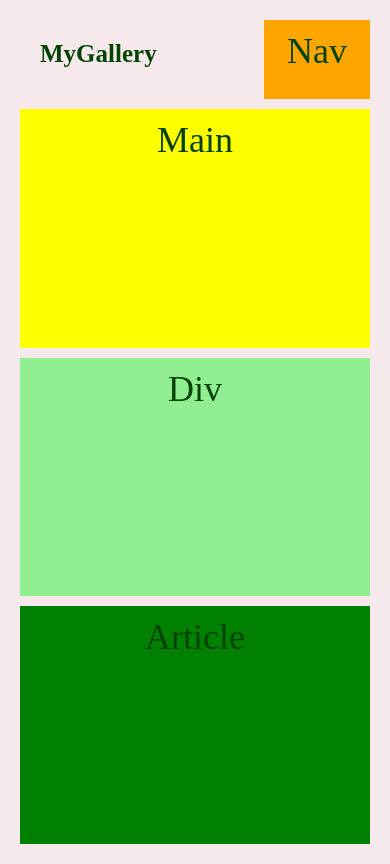
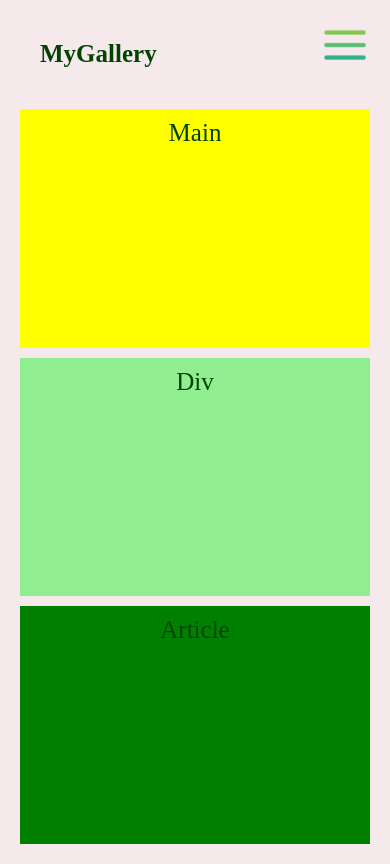
Before and after one commit to rosaTome/yuma, a plain HTML site: page web/10-grid-challenge-extension/index.html in a window 390 px wide. Drawn offline with Linux system fonts and the light colour scheme; a web font is replaced by a local one.

Commit message:
heading, a tag button and nav tabs added and adjust according to media queries

```diff
--- a/web/10-grid-challenge-extension/index.html
+++ b/web/10-grid-challenge-extension/index.html
@@ -16,24 +16,26 @@
         <h1>MyGallery</h1>
     </header>
 
-    <nav>Nav
-        <!-- <a href="#" class="button">
-            <img src="./images/button.png" alt="button">
-        </a> -->
-        <!-- <div>
-            <ul class>
+    <nav>
+        <div class="button">
+            <a href="#" >
+                <img src="./images/button.png" alt="button">
+            </a>
+        </div>
+        <div class="nav">
+            <ul>
                 <li>Work</li>
                 <li>About</li>
                 <li>Contact</li>
             </ul>
-        </div> -->
+        </div>
     </nav>
 
     <main>Main
         <!-- <img src="./images/morning_bliss.JPG" alt="morning_bliss"> -->
     </main>
 
-    <div>Div
+    <div class="div">Div
         <!-- <img src="./images/cuisine.JPG" alt="cuisine"> -->
     </div>
 
--- a/web/10-grid-challenge-extension/styles.css
+++ b/web/10-grid-challenge-extension/styles.css
@@ -5,7 +5,7 @@
     padding: 10px;
     box-sizing: border-box;
     font-family: "League Script";
-    font-size: 1.5rem;
+    font-size: 25px;
     text-align: center;
     background-color: rgb(245, 233, 235);
     color: rgb(2, 67, 2);
@@ -40,11 +40,29 @@ header {
 nav {
     grid-area: nav;
     list-style-type: none;
-    background-color: orange;
+    padding: 0;
 }
 
-.button > img {
-    max-width: 100px;
+.button {
+    display: flex;
+    justify-content: flex-end;
+    align-items: flex-end;
+    text-align: end;
+    padding: 0;
+}
+
+.button a {
+    padding: 0;
+}
+
+.button img {
+    max-width: 70px;
+    max-height: 50px;
+    padding: 0;
+}
+
+.nav > ul {
+    display: none;
 }
 
 main {
@@ -52,7 +70,7 @@ main {
     background-color: yellow;
 }
 
-div {
+.div {
     grid-area: div;
     background-color: lightgreen;
 }
@@ -108,8 +126,25 @@ header > button > img {
     nav {
         display: block;
         grid-area: nav;
+    }
+
+    .button img {
+        display: none;
+    }
+
+    .nav {
+        padding-right: 0px;
+    }
+
+    .nav > ul {
         list-style-type: none;
-        background-color: orange;
+        padding: 0;
+
+        display: flex;
+        justify-content: flex-end;
+        align-items: flex-end;
+
+        margin-left: 20px;
     }
 
     section {
```
